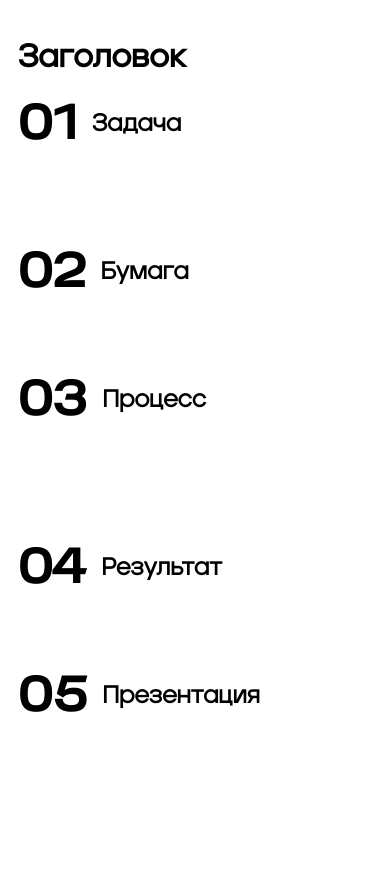
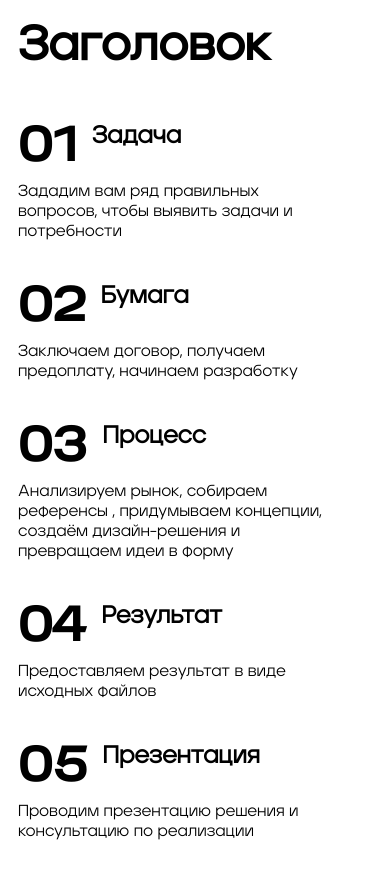
Before and after one commit to honeydrums/circle-tilda, a plain HTML site: page index.html in a window 390 px wide. Before the commit the page ends 844 px from the top, so only its background shows below. Drawn offline with Linux system fonts and the light colour scheme.

Commit message:
Update style.css

```diff
--- a/style.css
+++ b/style.css
@@ -1 +1,109 @@
-@import url(https://fonts.googleapis.com/css?family=Abril+Fatface);@font-face{font-family:Jeko-Regular;src:url(fonts/Jeko-Regular.woff)}@font-face{font-family:Jeko-Medium;src:url(fonts/Jeko-Medium.woff)}@font-face{font-family:Alsgorizont;src:url(fonts/Alsgorizont-regularexpanded-webfont.woff)}.title{font-family:Jeko-Medium}body{padding:10px;font-size:16px;font-family:Jeko-Regular,sans-serif}ol{list-style:none;counter-reset:my-awesome-counter;display:flex;flex-direction:row;justify-content:space-between;margin:0;padding:0}ol li{counter-increment:my-awesome-counter;display:flex;flex-direction:column;font-size:16px;margin:5px 10px 5px;transition:.3s;width:25%}ol li h2{filter:blur(2px);opacity:.3;transition:.3s}ol li p{margin:0;opacity:0;filter:blur(2px);transition:.3s}ol li:hover{transform:translateY(10px)}ol li:hover h2,ol li:hover p{filter:blur(0);opacity:1}ol li::before{content:"0" counter(my-awesome-counter);font-weight:700;font-size:3rem;margin-right:15px;font-family:Alsgorizont,serif;line-height:1}@media(max-width:1020px){ol{flex-direction:column}ol li{width:90%;flex-direction:row;flex-wrap:wrap;align-items:center;margin:0 0 40px 0}ol li:hover{transform:translateX(10px)}ol li h2{margin:0 10px 0 0;filter:none;opacity:1;left:100px}ol li p{display:block;margin-left:auto}}
+@import url(https://fonts.googleapis.com/css?family=Abril+Fatface);
+@font-face {
+    font-family: Jeko-Regular;
+    src: url(fonts/Jeko-Regular.woff)
+}
+
+@font-face {
+    font-family: Jeko-Medium;
+    src: url(fonts/Jeko-Medium.woff)
+}
+
+@font-face {
+    font-family: Alsgorizont;
+    src: url(fonts/Alsgorizont-regularexpanded-webfont.woff)
+}
+
+.title {
+    font-family: Jeko-Medium
+}
+
+body {
+    padding: 10px;
+    font-size: 16px;
+    font-family: Jeko-Regular, sans-serif
+}
+
+ol {
+    list-style: none;
+    counter-reset: my-awesome-counter;
+    display: flex;
+    flex-direction: row;
+    justify-content: space-between;
+    margin: 0;
+    padding: 0
+}
+
+ol li {
+    counter-increment: my-awesome-counter;
+    display: flex;
+    flex-direction: column;
+    font-size: 16px;
+    margin: 5px 10px 5px;
+    transition: .3s;
+    width: 25%
+}
+
+ol li h2 {
+    filter: blur(2px);
+    opacity: .3;
+    transition: .3s
+}
+
+ol li p {
+    margin: 0;
+    opacity: 0;
+    filter: blur(2px);
+    transition: .3s
+}
+
+ol li:hover {
+    transform: translateY(10px)
+}
+
+ol li:hover h2,
+ol li:hover p {
+    filter: blur(0);
+    opacity: 1
+}
+
+ol li::before {
+    content: "0" counter(my-awesome-counter);
+    font-weight: 700;
+    font-size: 3rem;
+    margin-right: 15px;
+    font-family: Alsgorizont, serif;
+    line-height: 1
+}
+
+@media(max-width:1020px) {
+    .title {
+        font-size: 3rem;
+        margin: 0 0 45px 0;
+    }
+    ol {
+        flex-direction: column
+    }
+    ol li {
+        width: 90%;
+        flex-direction: row;
+        flex-wrap: wrap;
+        align-items: center;
+        margin: 0 0 40px 0
+    }
+    ol li:active {
+        transform: translateX(10px)
+    }
+    ol li h2 {
+        margin: 0 10px 20px 0;
+        filter: none;
+        opacity: 1;
+        left: 100px
+    }
+    ol li p {
+        display: block;
+        margin: 10px 0 0 auto;
+        filter: none;
+        opacity: 1;
+    }
+}
```
